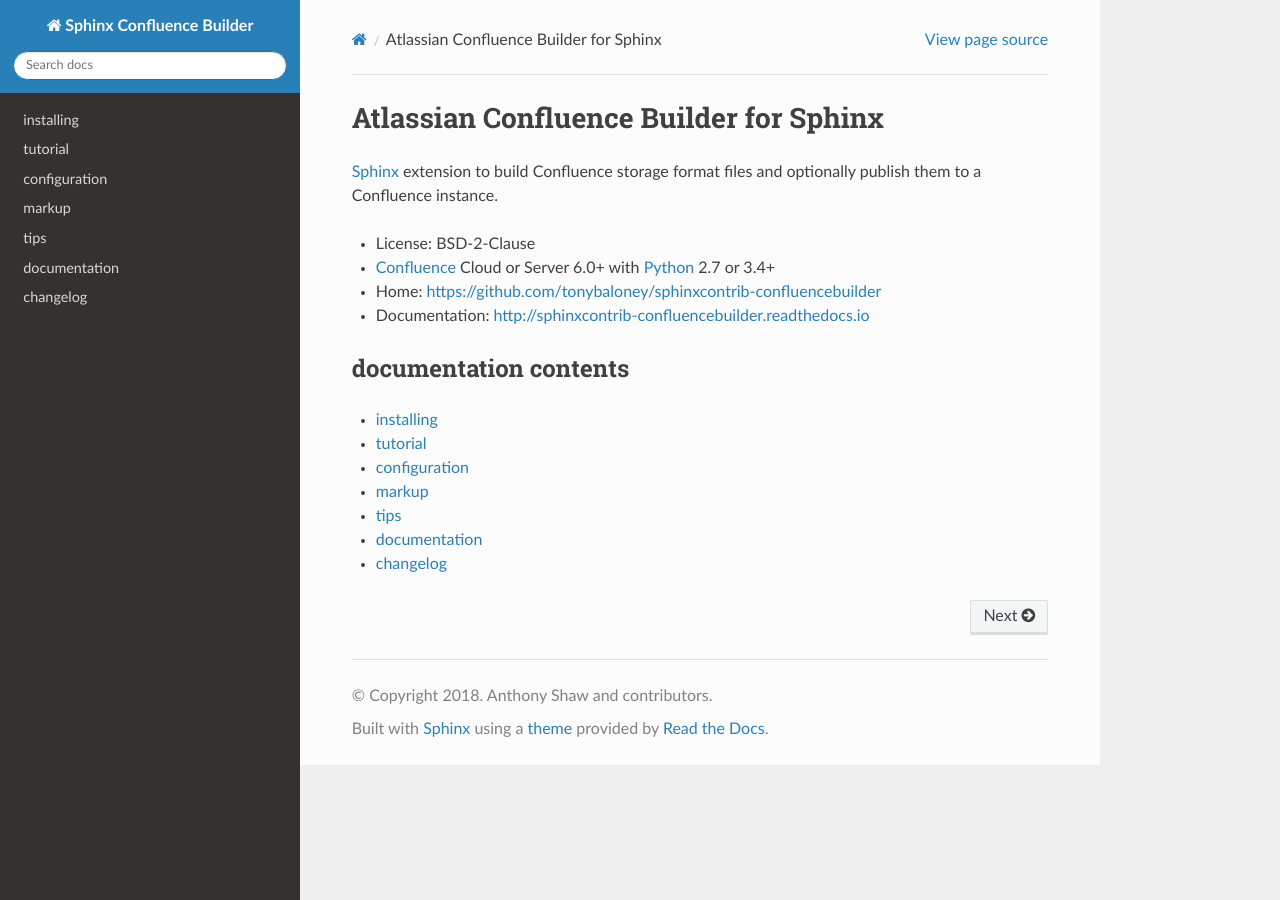
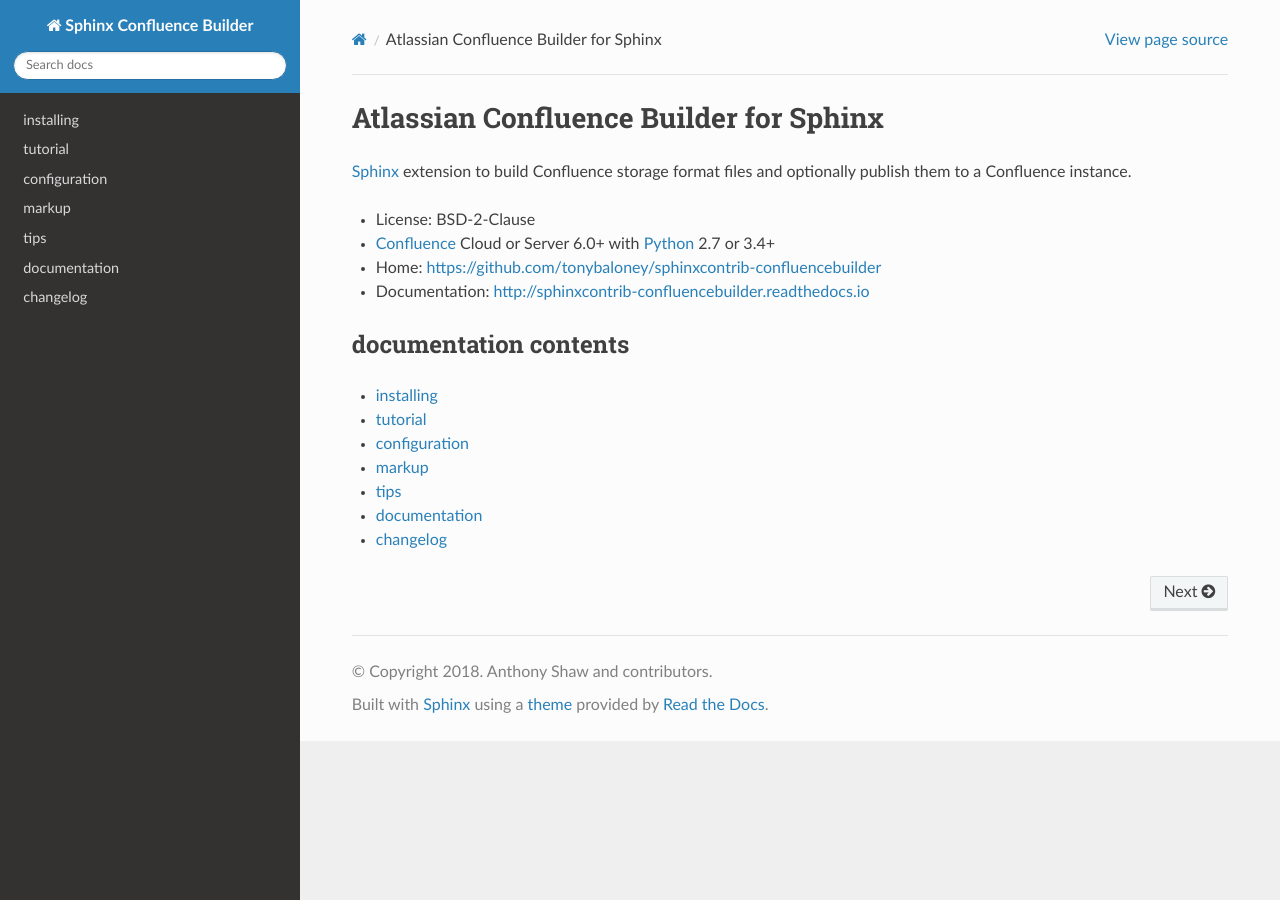
Before and after one commit to sphinx-contrib/confluencebuilder, a Sphinx documentation site: the page built from doc/index.rst, in a window 1280 px wide. Built offline with Sphinx 7.4.7 and the Read the Docs theme 2.0.0, drawn with Linux system fonts in a browser that asks for light colours.

Commit message:
doc: theme improvement for wider viewport
Override the default Read the Docs theme by allowing the content
viewport to not have a restricted width. This allows content to expand
beyond the 800px limit (to use the full page; in a similar fashion as
the Kernel's documentation does).

Signed-off-by: James Knight <james.d.knight@live.com>

```diff
--- a/doc/_static/theme_overrides.css
+++ b/doc/_static/theme_overrides.css
@@ -1,3 +1,10 @@
+
+@media screen {
+    /* allow the use of the entire viewport width */
+    .wy-nav-content {
+        max-width: none;
+    }
+}
 
 .wy-table-responsive table td {
     /* allow table contents to wrap (corrects bullet list issues) */
```
